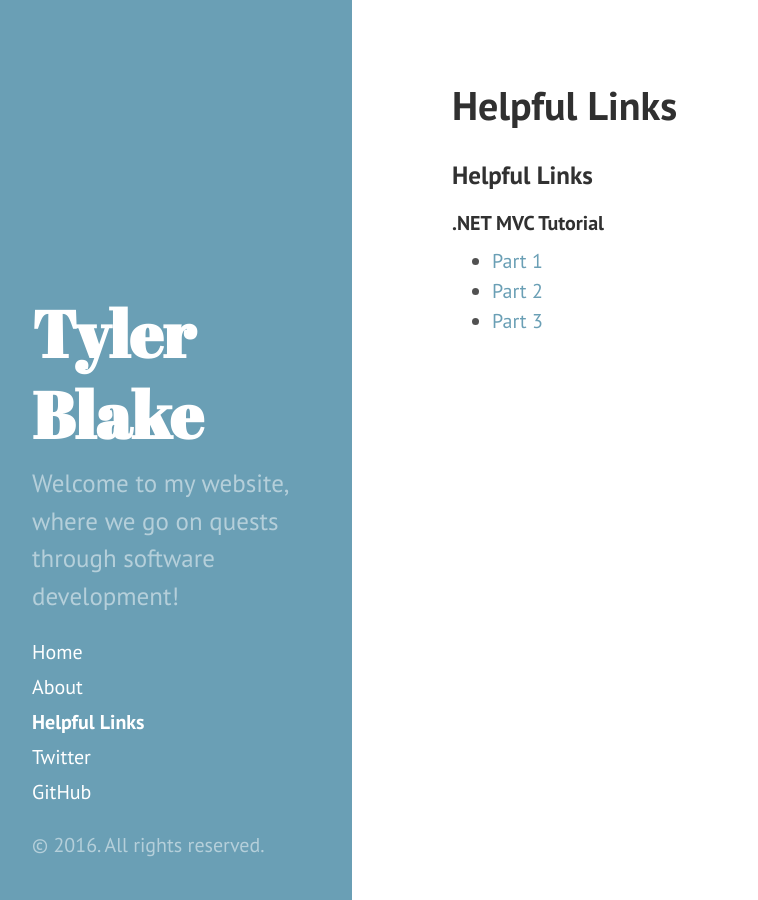
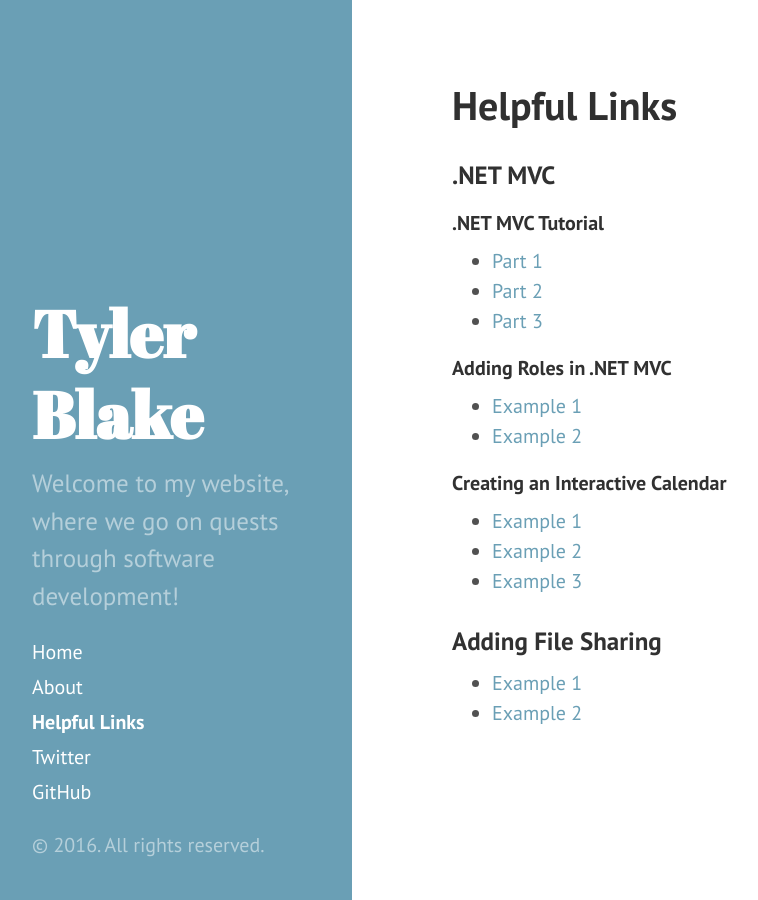
Before and after one commit to tylerablake/website, a Jekyll site: the page built from helpfulLinks.md, in a window 1280 px wide. Shown: the whole page, without its empty margins (8-766 px from the left). Built offline with Jekyll 4.4.1, drawn with Linux system fonts in a browser that asks for light colours.

Commit message:
adding other helpful link blog posts

```diff
--- a/helpfulLinks.md
+++ b/helpfulLinks.md
@@ -3,9 +3,23 @@ layout: page
 title: Helpful Links
 ---
 
-### Helpful Links
+### .NET MVC
 
 #### .NET MVC Tutorial
 * <a href="http://tylerablake.com/2016/08/01/mvc-tutorial-part1/">Part 1</a>
 * <a href="http://tylerablake.com/2016/08/01/mvc-tutorial-part2/">Part 2</a>
 * <a href="http://tylerablake.com/2016/08/01/mvc-tutorial-part3/">Part 3</a>
+
+#### Adding Roles in .NET MVC
+* <a href="http://www.dotnetfunda.com/articles/show/2898/working-with-roles-in-aspnet-identity-for-mvc">Example 1</a>
+* <a href="https://code.msdn.microsoft.com/ASPNET-MVC-5-Security-And-44cbdb97">Example 2</a>
+
+#### Creating an Interactive Calendar
+* <a href="https://code.daypilot.org/59860/asp-net-mvc-5-event-calendar">Example 1</a>
+* <a href="https://stackoverflow.com/questions/1520231/scheduler-like-google-calendar-in-mvc">Example 2</a>
+* <a href="http://scheduler-net.com/">Example 3</a>
+
+
+### Adding File Sharing
+* <a href="http://www.mikesdotnetting.com/article/259/asp-net-mvc-5-with-ef-6-working-with-files">Example 1</a>
+* <a href="https://stackoverflow.com/questions/15106190/uploading-files-into-database-with-asp-net-mvc">Example 2</a>
```
